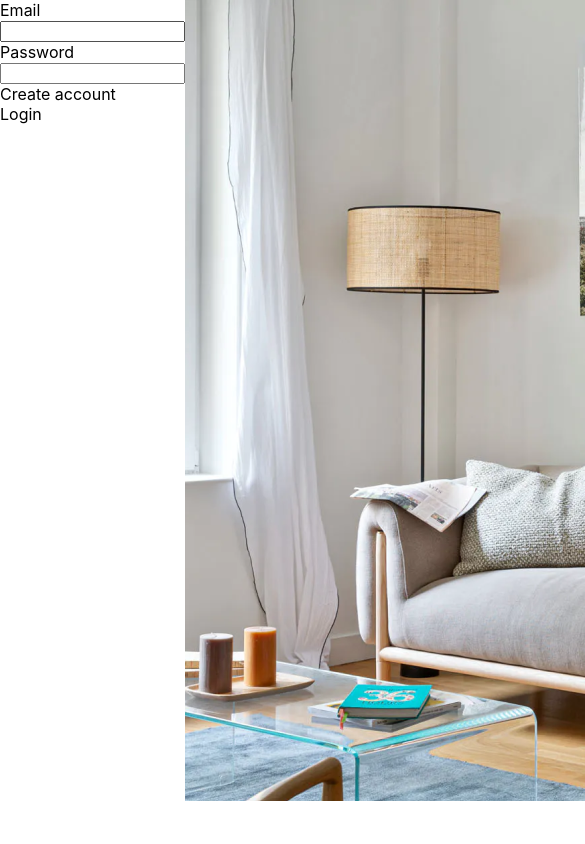
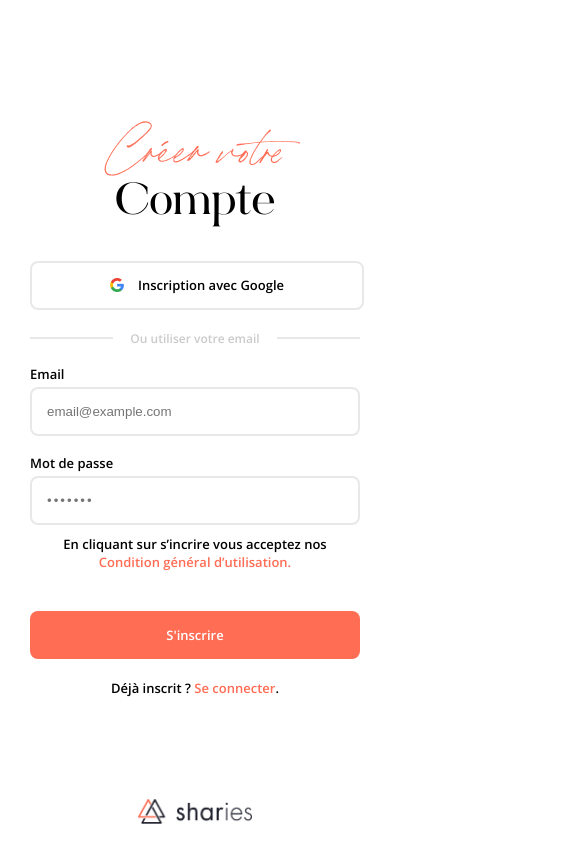
Before and after one commit to williamandrieu/sharies-test, a React (Create React App) app: page / in a window 390 px wide. Both pictures are taken after a click on the link "Créer un compte". Shown: the top 844 px of the page, 585 px wide, since content can reach past the window. Built offline with nearby package versions, Linux system fonts and the light colour scheme; no server answers.

Commit message:
SignUp + More responsive

```diff
--- a/src/App.css
+++ b/src/App.css
@@ -25,12 +25,12 @@
   font-style: italic;
 }
 
-body, html, #root,.App, .login, .login-wrapper{
+body, html, #root,.App, .login, .signup, .login-wrapper{
   height: 100%;
   width: 100%;
 }
 
-.login {
+.login, .signup {
   display: flex;
   flex-direction: row;
 }
@@ -38,6 +38,7 @@ body, html, #root,.App, .login, .login-wrapper{
 
 .split-left{
   width: 40%;
+  height: 100%;
   display: flex;
   justify-content: center;
   align-items: center;
@@ -46,6 +47,7 @@ body, html, #root,.App, .login, .login-wrapper{
 
 .split-right{
   width: 60%;
+  height: 100%;
 }
 
 login-background-container {
@@ -173,6 +175,13 @@ login-background-container {
   font-weight: 600;
   color: black;
   font-size: 13px;
+  display: flex;
+  align-items: center;
+  cursor: not-allowed;
+}
+
+.remember-check > img{
+  margin-right: 6px;
 }
 
 .mdp-forgot{
@@ -202,6 +211,37 @@ login-background-container {
 
 .orange-btn:hover{
   background-color: #db5640;
+}
+
+.login-bottom-options > div {
+  font-family: 'Open Sans';
+  font-weight: 600;
+  font-size: 13px;
+  color: black;
+  text-align: center;
+}
+
+.login-bottom-options > div > a{
+  color: #FF6D55;
+  cursor: pointer;
+}
+
+.signup-bottom-options > div > a{
+  color: #FF6D55;
+  cursor: pointer;
+}
+
+.signup-bottom-options > div{
+  font-family: 'Open Sans';
+  font-weight: 600;
+  font-size: 13px;
+  color: black;
+  text-align: center;
+}
+
+.signup-bottom-options{
+  width: 100%;
+  margin-top: 10px;
 }
 
 .ask-register{
@@ -234,6 +274,88 @@ login-background-container {
   background-position: center;
 }
 
+.signup-background-container{
+  height: 100%;
+  width: 100%;
+  background-image: url(images/backgroundsignup.webp);
+  background-repeat: no-repeat;
+  background-size: cover;
+  background-position: center;
+}
+
+.mdp-forgot{
+  color: #FF6D55!important;
+  cursor: pointer;
+}
+
+/* The container */
+.container {
+  display: block;
+  position: relative;
+  padding-left: 35px;
+  margin-bottom: 12px;
+  cursor: pointer;
+  font-size: 22px;
+  -webkit-user-select: none;
+  -moz-user-select: none;
+  -ms-user-select: none;
+  user-select: none;
+}
+
+/* Hide the browser's default checkbox */
+.container input {
+  position: absolute;
+  opacity: 0;
+  cursor: pointer;
+  height: 0;
+  width: 0;
+}
+
+/* Create a custom checkbox */
+.checkmark {
+  position: absolute;
+  top: 0;
+  left: 0;
+  height: 25px;
+  width: 25px;
+  background-color: #eee;
+}
+
+/* On mouse-over, add a grey background color */
+.container:hover input ~ .checkmark {
+  background-color: #ccc;
+}
+
+/* When the checkbox is checked, add a blue background */
+.container input:checked ~ .checkmark {
+  background-color: #2196F3;
+}
+
+/* Create the checkmark/indicator (hidden when not checked) */
+.checkmark:after {
+  content: "";
+  position: absolute;
+  display: none;
+}
+
+/* Show the checkmark when checked */
+.container input:checked ~ .checkmark:after {
+  display: block;
+}
+
+/* Style the checkmark/indicator */
+.container .checkmark:after {
+  left: 9px;
+  top: 5px;
+  width: 5px;
+  height: 10px;
+  border: solid white;
+  border-width: 0 3px 3px 0;
+  -webkit-transform: rotate(45deg);
+  -ms-transform: rotate(45deg);
+  transform: rotate(45deg);
+}
+
 @media only screen and (max-width : 1224px){
   .split-left {
     width: 100%;
@@ -259,3 +381,17 @@ login-background-container {
     font-size: 45px;
   }
   }
+
+  @media only screen and (max-height : 800px) {
+    .login-google-button {
+      margin-top: 20px;
+    }
+
+    .input-wrapper > label, .separator-email,.orange-btn {
+      margin-top: 10px;
+    }
+
+    .logo-footer-login {
+      bottom: 15px;
+    }
+  }
--- a/src/components/Login/Login.js
+++ b/src/components/Login/Login.js
@@ -4,6 +4,7 @@ import { auth, googleProvider } from '../../firebase'
 
 import logogoogle from "../../images/logogoogle.png"
 import logosharies from "../../images/logosharies.png"
+import check from "../../images/check.svg"
 import { setTitle } from "../../util";
 
 export const Login = (props) =>{
@@ -63,7 +64,7 @@ export const Login = (props) =>{
                     <input id="mdpText" type="password" placeholder="•••••••" value={password} onChange={(e) => setPassword(e.target.value)}/>
                </div>
                <div className={"login-bottom-options"}>
-                    <div className={"remember-check"}>Se souvenir de moi</div>
+                    <div className={"remember-check"}><img src={check}/>Se souvenir de moi</div>
                     <div className={"mdp-forgot"}>Mot de passe oublié ?</div>
                </div>
 
--- a/src/components/Login/SignUp.js
+++ b/src/components/Login/SignUp.js
@@ -1,8 +1,11 @@
 import signupbackground from "../../images/signupbackground.png";
 import {useEffect, useState} from "react";
 import {LoginState} from "./LoginPage";
-import { auth } from '../../firebase'
+import { auth, googleProvider } from '../../firebase'
 import { setTitle } from "../../util";
+
+import logogoogle from "../../images/logogoogle.png"
+import logosharies from "../../images/logosharies.png"
 
 export const SignUp = (props) => {
 
@@ -15,27 +18,74 @@ export const SignUp = (props) => {
         auth.createUserWithEmailAndPassword(email,password)
     }
 
+    const loginWithGoogle = () => {
+        auth
+            .signInWithPopup(googleProvider)
+            .then((result) => {
+                console.log(result)
+            }).catch((error) => {
+                console.error("ERREUR", error)
+            });
+    }
+
+    const loginWithEmail = () => {
+        auth.signInWithEmailAndPassword(email, password).then().catch((error)=>{
+            console.log(error)
+        })
+    }
+
     useEffect(()=>{
         setTitle("Signup")
     },[])
 
     return (
-        <div className={"login"}>
-            <div>
-                <label>
-                    Email
-                    <input type={"email"} value={email} onChange={(e) => { setEmail(e.target.value)}} />
-                </label>
-                <label>
-                    Password
-                <input type={"password"} value={password} onChange={(e) => { setPassword(e.target.value)}}/>
-                </label>
-                <div onClick={createAccount}>Create account</div>
-                <div onClick={() => changeParentState(LoginState.LOGIN)}>Login</div>
+        <div className={"signup"}>
+
+        <div className={"split-left"}>
+
+       <div className={"login-content"}>
+           <div className={"login-title"}>
+               <div className={"title-hand"}>Créer votre</div>
+               <div className={"title-serif"}>Compte</div>
+           </div>
+            <div className={"login-google-button"} onClick={loginWithGoogle}>
+                <div>
+                    <img src={logogoogle}/>
+                    Inscription avec Google
+                </div>
             </div>
-            <div className={"signupbackground-image"}>
-                <img src={signupbackground}/>
-            </div>
+           <div className={"separator-email"}>
+                <div className={"separator-dash"}></div>
+                <div className={"separator-text"}>Ou utiliser votre email</div>
+                <div className={"separator-dash"}></div>
+           </div>
+           <div className={"input-wrapper"}>
+                <label>Email</label>
+                <input placeholder="email@example.com" type={"email"} value={email} onChange={(e) => { setEmail(e.target.value)}} />
+           </div>
+           <div className={"input-wrapper"}>
+                <label>Mot de passe</label>
+                <input id="mdpText" placeholder="•••••••" type={"password"} value={password} onChange={(e) => { setPassword(e.target.value)}}/>
+           </div>
+           <div className={"signup-bottom-options"}>
+                <div>En cliquant sur s’incrire vous acceptez nos<br/> <a>Condition général d’utilisation.</a></div>
+           </div>
+
+           <div className={"orange-btn"}  onClick={createAccount}>
+                S'inscrire
+           </div>
+
+           <div className={"ask-register"}>
+                Déjà inscrit ? <a onClick={() => changeParentState(LoginState.LOGIN)}>Se connecter</a>.
+           </div>
+       </div>
+        <img className={"logo-footer-login"} src={logosharies} />
         </div>
+
+       <div className={"split-right"}>
+        <div className={"signup-background-container"}>
+        </div>
+        </div>
+    </div>
     )
 }
```
Also changed, not shown: src/images/backgroundsignup.webp (added), src/images/check.svg (added).
